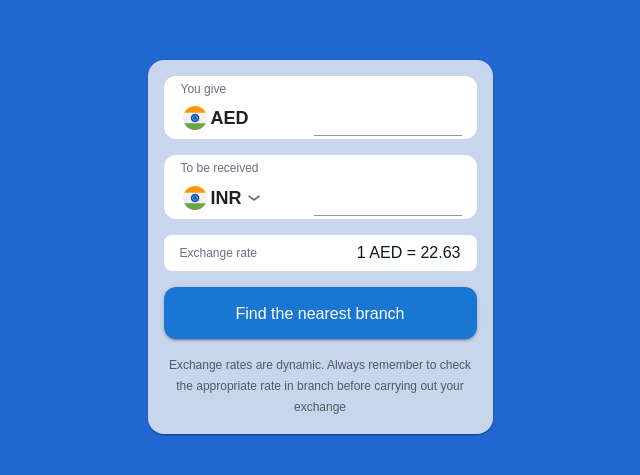
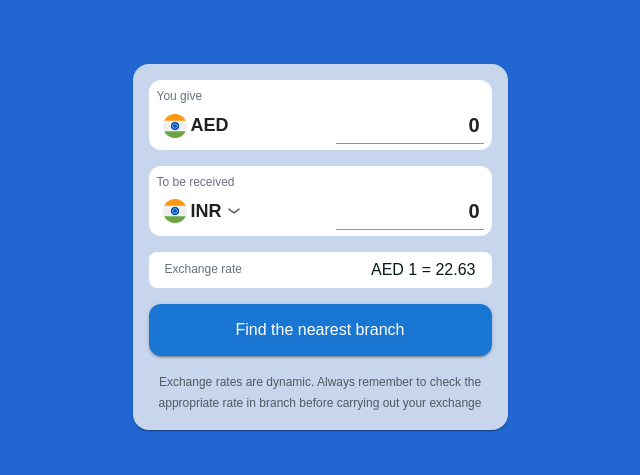
Before and after one commit to Chandanpt/unimoni-webflow, a Next.js app: page / in a window 1280 px wide. Shown: the part 153-628 px from the top of the page, without its empty margins (320-960 px from the left). Built offline with nearby package versions, Linux system fonts and the light colour scheme.

Commit message:
Added currency exchange feature from both sides.

```diff
--- a/src/components/CurrencyExchanger.tsx
+++ b/src/components/CurrencyExchanger.tsx
@@ -26,20 +26,58 @@ const CurrencyExchanger: React.FC<CurrencyDataProps> = ({
   currency,
   code,
 }) => {
-  const [value, setValue] = useState<string>("");
+  const [givenValue, setGivenValue] = useState<number>(0);
+  const [receivedValue, setReceivedValue] = useState<number>(0);
   const [toggle, setToggle] = useState<boolean>(false);
   const [selectedCurrency, setSelectedCurrency] = useState<{
     flagSvg: StaticImageData;
     currency: string;
     code: string;
     rate: number;
-  } | null>(null);
+  } | null>({
+    flagSvg: India,
+    currency: "Indian Rupee",
+    code: "INR",
+    rate: 22.63,
+  })
 
-  const handleChange = (event: ChangeEvent<HTMLInputElement>) => {
+  const handleGivenChange = (event: ChangeEvent<HTMLInputElement>) => {
     const inputValue = event.target.value.replace(/[^\d]/g, "").slice(0, 11);
-    const formattedValue = inputValue.replace(/\B(?=(\d{3})+(?!\d))/g, ",");
-    setValue(formattedValue);
+    const givenNumber = parseFloat(inputValue);
+
+    if (!isNaN(givenNumber) && isFinite(givenNumber)) {
+      setGivenValue(givenNumber);
+      if (selectedCurrency) {
+        const newReceivedValue = parseFloat((givenNumber * selectedCurrency.rate).toFixed(2));
+        setReceivedValue(newReceivedValue);
+      } else {
+        setReceivedValue(0);
+      }
+    } else {
+        setGivenValue(0);
+        setReceivedValue(0);
+    }
   };
+
+
+
+  const handleReceivedChange = (event: ChangeEvent<HTMLInputElement>) => {
+    const inputValue = event.target.value.replace(/[^\d]/g, "").slice(0, 11);
+    const receivedNumber = parseFloat(inputValue);
+    if (!isNaN(receivedNumber) && isFinite(receivedNumber)) {
+        setReceivedValue(receivedNumber);
+
+        if (selectedCurrency) {
+            const newGivenValue = parseFloat((receivedNumber * (1 / selectedCurrency.rate)).toFixed(2)) || 0;
+            setGivenValue(newGivenValue);
+          } else {
+            setGivenValue(0);
+          }
+        } else {
+          setReceivedValue(0);
+          setGivenValue(0);
+        }
+      };
 
   const currencyData = CURRENCY_DATA;
 
@@ -67,7 +105,7 @@ const CurrencyExchanger: React.FC<CurrencyDataProps> = ({
           backgroundColor: "#F1F2F4CC",
           padding: "0 16px",
           borderRadius: "16px",
-          width: "345px",
+          width: "375px",
           overflow: "visible",
         }}
       >
@@ -75,7 +113,7 @@ const CurrencyExchanger: React.FC<CurrencyDataProps> = ({
           <Box>
             <Card
               sx={{
-                padding: "3px 7px",
+                padding: "6px 8px 6px 8px",
                 borderRadius: "12px",
                 margin: "16px 0",
                 boxShadow: "none",
@@ -87,7 +125,7 @@ const CurrencyExchanger: React.FC<CurrencyDataProps> = ({
             >
               <Typography
                 variant="subtitle1"
-                sx={{ margin: "0 10px", fontSize: "12px", color: "#687082" }}
+                sx={{ fontSize: "12px", color: "#687082" }}
               >
                 You give
               </Typography>
@@ -95,13 +133,12 @@ const CurrencyExchanger: React.FC<CurrencyDataProps> = ({
                 display="flex"
                 justifyContent="space-between"
                 alignItems="center"
-                margin="0 8px"
               >
                 <Box
                   sx={{
                     display: "flex",
                     alignItems: "center",
-                    padding: "4px",
+                    padding: "4px 6px 4px 6px",
                     "&:hover": {
                       borderRadius: "8px",
                       backgroundColor: "#e0e0e0cc",
@@ -128,13 +165,13 @@ const CurrencyExchanger: React.FC<CurrencyDataProps> = ({
                 <TextField
                   id="standard-basic"
                   variant="standard"
-                  onChange={(e) => handleChange(e)}
-                  value={value}
-                  inputProps={{
-                    startAdornment: value ? (
-                      <InputAdornment position="start">&#8377;</InputAdornment>
-                    ) : undefined,
-                  }}
+                  onChange={(e) => handleGivenChange(e)}
+                  value={givenValue}
+                //   inputProps={{
+                //     startAdornment: value ? (
+                //       <InputAdornment position="start">&#8377;</InputAdornment>
+                //     ) : undefined,
+                //   }}
                   sx={{
                     "&:hover": {
                       borderRadius: "8px",
@@ -173,7 +210,7 @@ const CurrencyExchanger: React.FC<CurrencyDataProps> = ({
               ) : null}
               <Card
                 sx={{
-                  padding: "3px 7px",
+                  padding: "6px 8px 6px 8px",
                   borderRadius: "12px",
                   margin: "16px 0",
                   boxShadow: "none",
@@ -183,7 +220,7 @@ const CurrencyExchanger: React.FC<CurrencyDataProps> = ({
               >
                 <Typography
                   variant="subtitle1"
-                  sx={{ margin: "0 10px", fontSize: "12px", color: "#687082" }}
+                  sx={{ fontSize: "12px", color: "#687082" }}
                 >
                   To be received
                 </Typography>
@@ -191,13 +228,12 @@ const CurrencyExchanger: React.FC<CurrencyDataProps> = ({
                   display="flex"
                   justifyContent="space-between"
                   alignItems="center"
-                  margin="0 8px"
                 >
                   <Box
                     sx={{
                       display: "flex",
                       alignItems: "center",
-                      padding: "4px",
+                      padding: "4px 6px 4px 6px",
                       "&:hover": {
                         borderRadius: "8px",
                         backgroundColor: "#e0e0e0cc",
@@ -234,9 +270,9 @@ const CurrencyExchanger: React.FC<CurrencyDataProps> = ({
                   <TextField
                     id="standard-basic"
                     variant="standard"
-                    onChange={(e) => handleChange(e)}
-                    value={value}
-                    inputProps={{ inputMode: "numeric", pattern: "[0-9]*" }}
+                    onChange={(e) => handleReceivedChange(e)}
+                    value={receivedValue}
+                    // inputProps={{ inputMode: "numeric", pattern: "[0-9]*" }}
                     sx={{
                       "&:hover": {
                         borderRadius: "8px",
@@ -282,7 +318,7 @@ const CurrencyExchanger: React.FC<CurrencyDataProps> = ({
                 Exchange rate
               </Typography>
               <Typography sx={{fontSize: "16px", fontWeight: "500", color: "#09181A", lineHeight: "20.08px"}}>
-                1 AED = {selectedCurrency ? selectedCurrency.rate : 22.63}
+                AED 1 = {selectedCurrency ? selectedCurrency.rate : 22.63}
               </Typography>
             </Card>
           </Box>
--- a/src/components/CurrencySearch.tsx
+++ b/src/components/CurrencySearch.tsx
@@ -52,6 +52,7 @@ const CurrencySearch = (props) => {
             placeholder="Currency you are converting from "
             fullWidth
             onChange={handleFilterChange}
+            autoFocus
           />
         </Box>
         <Image src={closeIcon} alt="Search Icon" height={16} width={16} />
```
